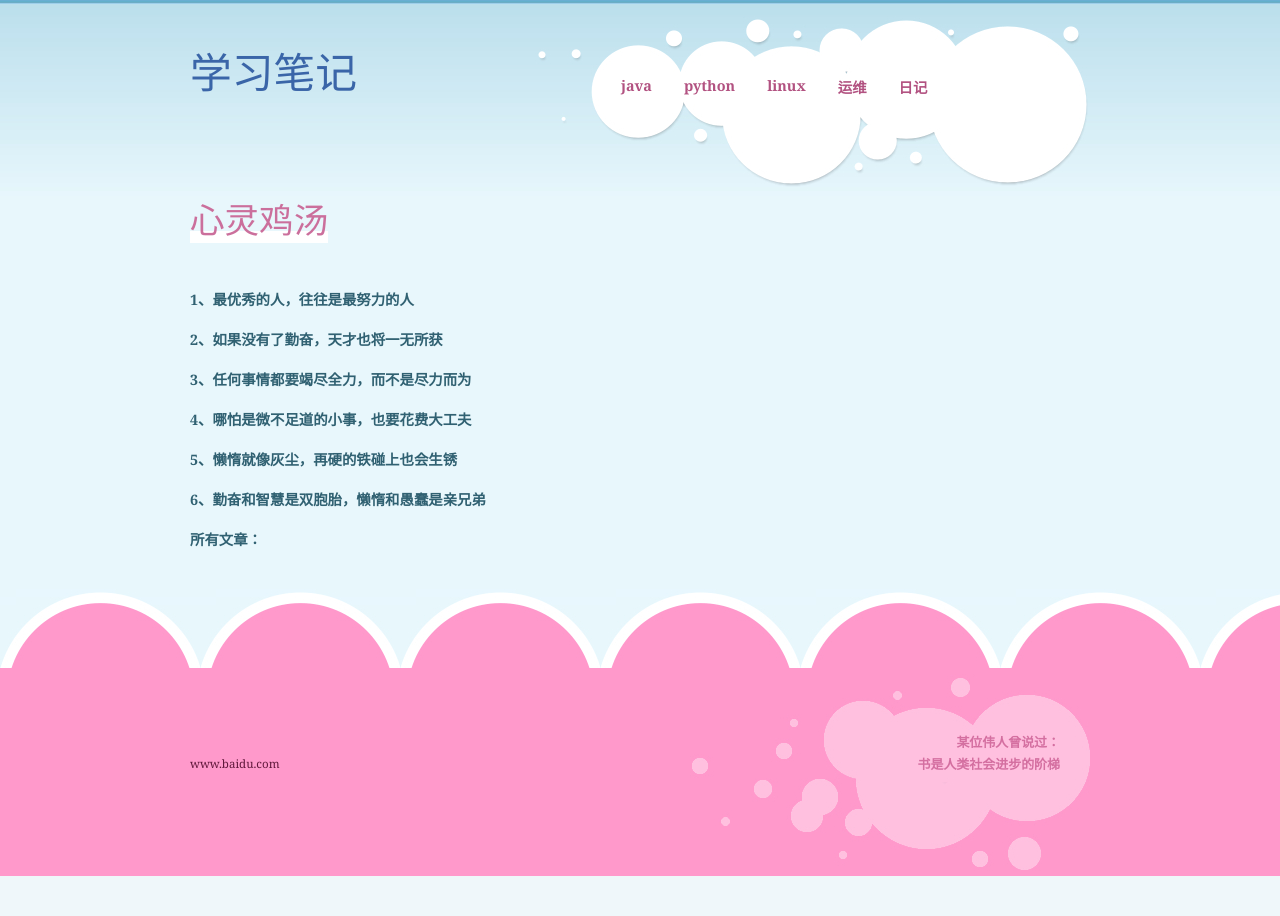
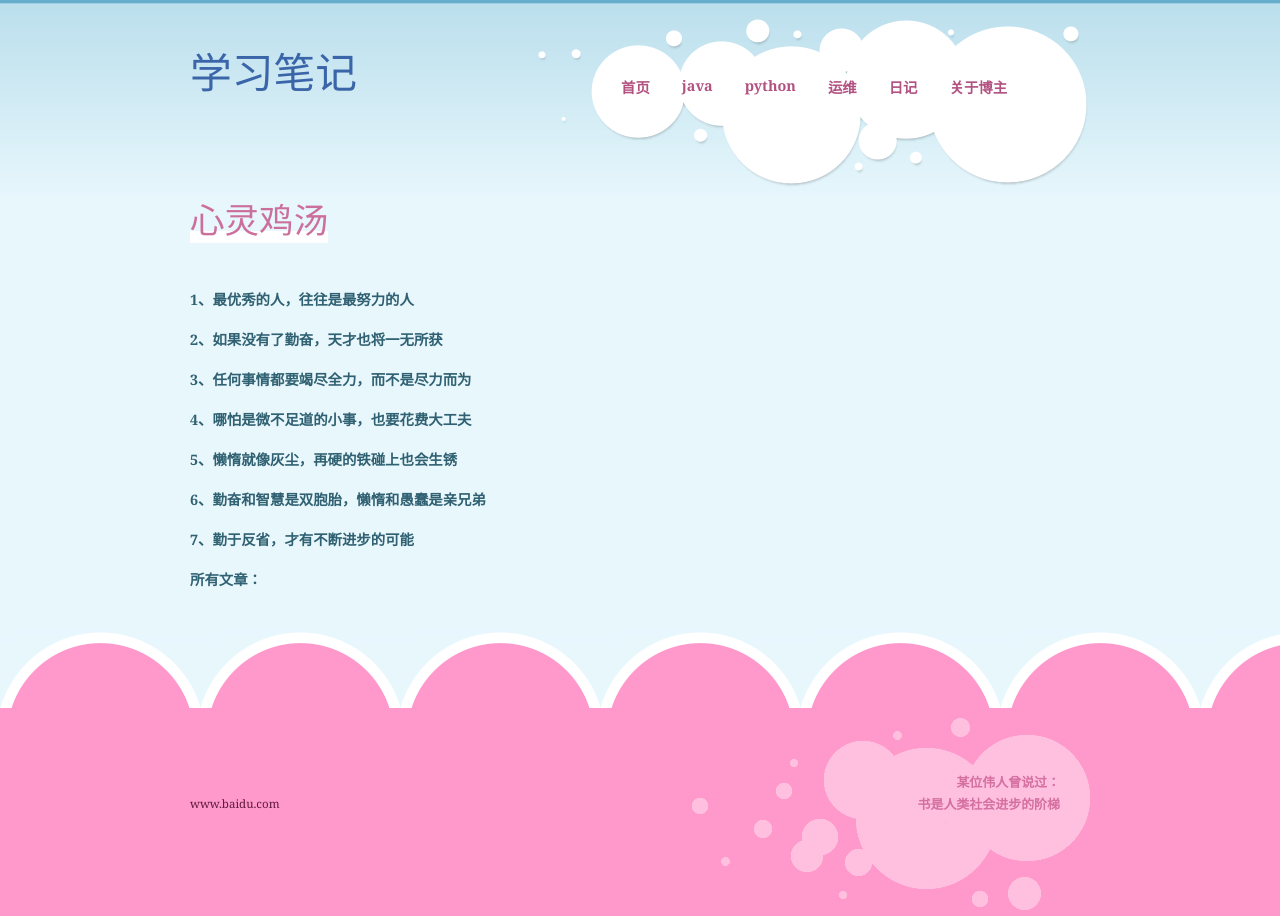
Before and after one commit to crazybaobao/Python, a Django app: template templates/index.html in a window 1280 px wide. Before the commit the page ends 876 px from the top, so only its background shows below. Run offline with Django 3.2, Linux system fonts and the light colour scheme; the template is opened without the code that fills it: values that come from a table or form of the project are taken from there, others are empty; data comes from the database, SQL or seed files in the repository; both versions use the stored data as it was after the commit.

Commit message:
更新数据库

```diff
--- a/blog/views.py
+++ b/blog/views.py
@@ -14,11 +14,10 @@ from .models import Article
 
 
 # 首页
-@ask_method(['GET,POST'])
+@ask_method(['GET', 'POST'])
 def index(request):
     allcategory = Category.objects.all()
     context = {'allcategory': allcategory, }
-    print(locals())
     return render(request, 'index.html', locals())
 
 
--- a/templates/index.html
+++ b/templates/index.html
@@ -12,11 +12,14 @@
 <div class="wrap">
     <h1 id="logo"><a href="#">学习笔记</a></h1>
     <ul id="menu">
-        <li><a href="#">Java</a></li>
-        <li><a href="#">Python</a></li>
-        <li><a href="#">Linux</a></li>
-        <li><a href="#">运维</a></li>
-        <li><a href="#">日记</a></li>
+        <li><a href="#">首页</a></li>
+        {% for category in allcategory %}
+            <li><a href="#">{{ category.name }} </a></li>
+        {% endfor %}
+
+
+
+        <li><a href="#">关于博主</a></li>
     </ul>
 
     <div id="text">
@@ -28,6 +31,7 @@
         <h5>4、哪怕是微不足道的小事，也要花费大工夫</h5><br/>
         <h5>5、懒惰就像灰尘，再硬的铁碰上也会生锈</h5><br/>
         <h5>6、勤奋和智慧是双胞胎，懒惰和愚蠢是亲兄弟</h5><br/>
+        <h5>7、勤于反省，才有不断进步的可能</h5><br/>
 
         <h4>所有文章：</h4>
         {% for article in allarticle %}
```
Also changed, not shown: blog/migrations/0002_auto_20181228_1117.py (added), db.sqlite3.
